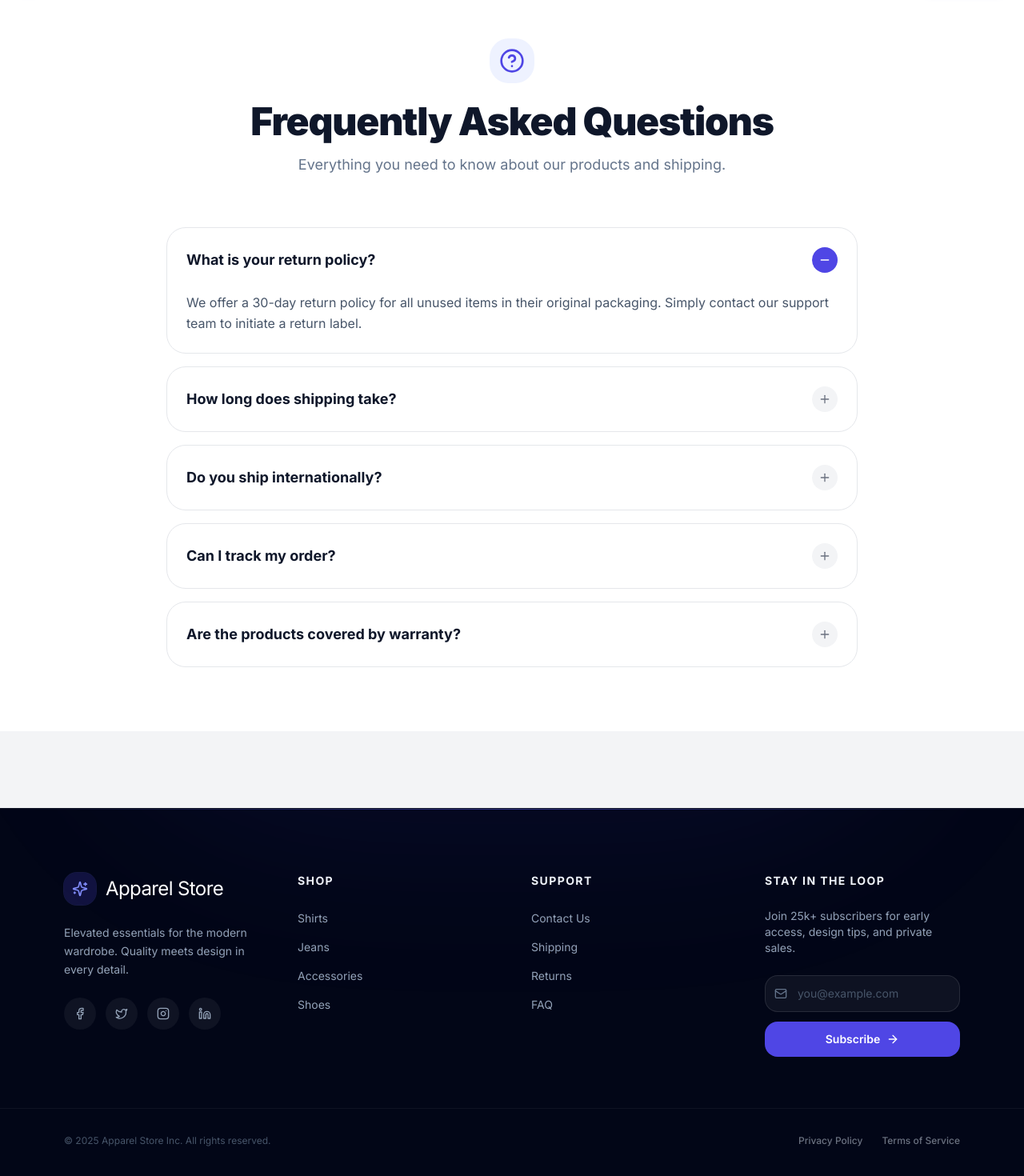
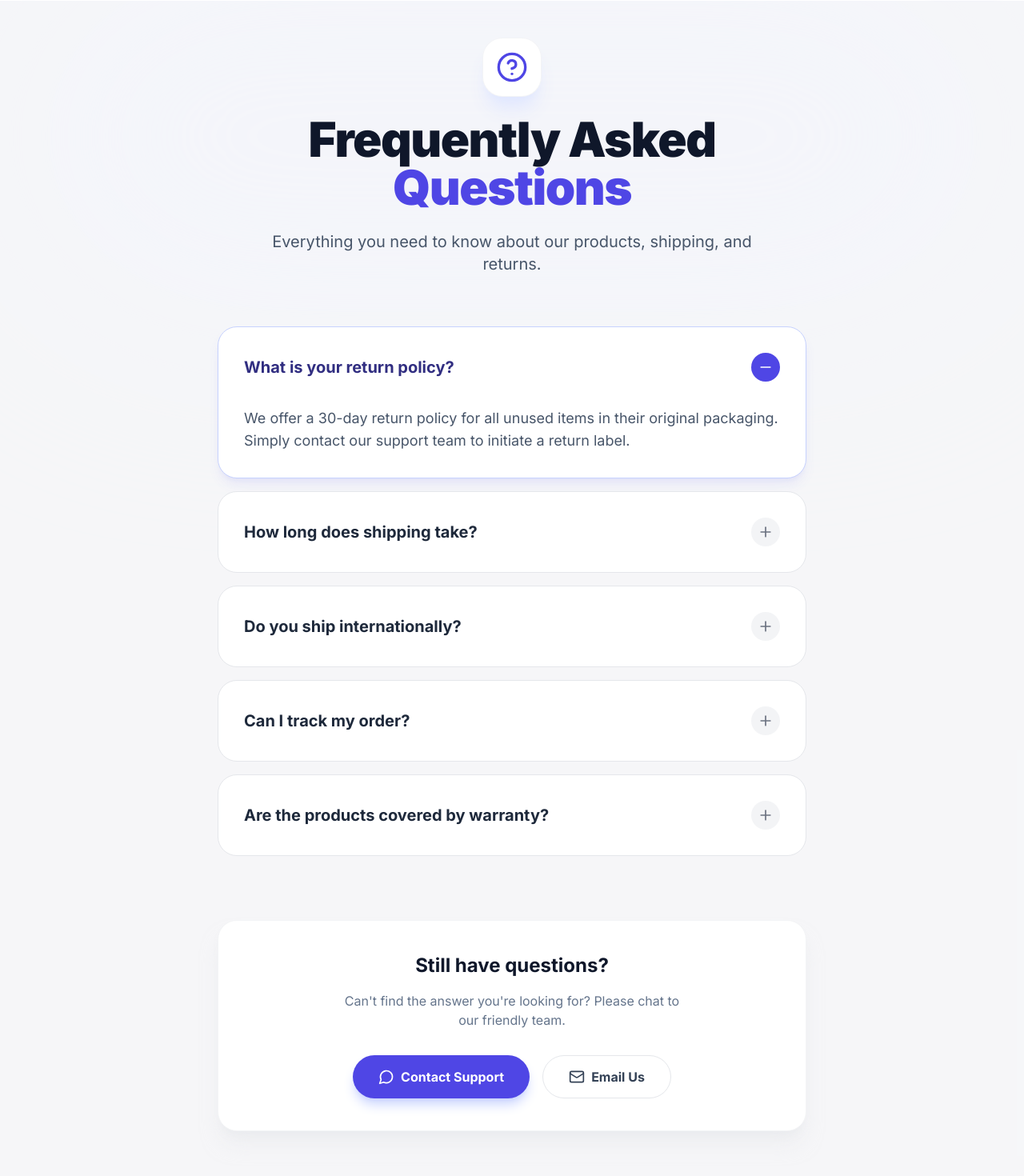
Before and after one commit to akash06959/FUTURE_FS_02, a Next.js app: page /faq in a window 1280 px wide. Shown: the part 80-1550 px from the top of the page at 80% size. Built offline with nearby package versions, Linux system fonts and the light colour scheme.

Commit message:
carousel fixed

```diff
--- a/src/app/faq/page.tsx
+++ b/src/app/faq/page.tsx
@@ -1,8 +1,9 @@
 'use client'
 
 import { useState } from 'react'
+import Link from 'next/link'
 import { motion, AnimatePresence } from 'framer-motion'
-import { Plus, Minus, HelpCircle } from 'lucide-react'
+import { Plus, Minus, HelpCircle, MessageCircle, Mail } from 'lucide-react'
 
 const faqs = [
   {
@@ -36,21 +37,24 @@ export default function FAQPage() {
   const [openIndex, setOpenIndex] = useState<number | null>(0)
 
   return (
-    <main className="bg-white min-h-screen pt-32 pb-20">
-      <div className="container mx-auto px-4 max-w-4xl">
+    <main className="bg-gray-50/50 min-h-screen pt-32 pb-20 relative overflow-hidden">
+      {/* Decorative Background Blob */}
+      <div className="absolute top-0 left-1/2 -translate-x-1/2 w-full h-[500px] bg-indigo-50/50 blur-[120px] rounded-full pointer-events-none -z-10" />
+
+      <div className="container mx-auto px-4 max-w-3xl">
         <motion.div
           initial={{ opacity: 0, y: 20 }}
           animate={{ opacity: 1, y: 0 }}
           className="text-center mb-16"
         >
-          <div className="inline-flex items-center justify-center p-3 bg-indigo-50 rounded-2xl mb-6 text-indigo-600">
-            <HelpCircle size={32} />
+          <div className="inline-flex items-center justify-center p-4 bg-white rounded-2xl mb-6 text-indigo-600 shadow-xl shadow-indigo-100 ring-1 ring-gray-100">
+            <HelpCircle size={40} />
           </div>
-          <h1 className="text-4xl md:text-5xl font-black text-slate-900 tracking-tight mb-4">
-            Frequently Asked Questions
+          <h1 className="text-4xl md:text-6xl font-black text-slate-900 tracking-tight mb-6">
+            Frequently Asked <span className="text-indigo-600">Questions</span>
           </h1>
-          <p className="text-slate-500 text-lg max-w-2xl mx-auto">
-            Everything you need to know about our products and shipping.
+          <p className="text-slate-600 text-lg md:text-xl max-w-2xl mx-auto leading-relaxed">
+            Everything you need to know about our products, shipping, and returns.
           </p>
         </motion.div>
 
@@ -61,19 +65,31 @@ export default function FAQPage() {
               initial={{ opacity: 0, y: 20 }}
               animate={{ opacity: 1, y: 0 }}
               transition={{ delay: index * 0.1 }}
-              className="border border-gray-200 rounded-2xl overflow-hidden bg-white hover:border-indigo-200 transition-colors"
+              className={`border rounded-3xl bg-white transition-all duration-300 ${
+                openIndex === index
+                  ? 'border-indigo-200 shadow-lg shadow-indigo-500/10'
+                  : 'border-gray-200 hover:border-indigo-300 hover:shadow-md'
+              }`}
             >
               <button
                 onClick={() => setOpenIndex(openIndex === index ? null : index)}
-                className="w-full flex items-center justify-between p-6 text-left"
+                className="w-full flex items-center justify-between p-6 md:p-8 text-left focus:outline-none"
               >
-                <span className="font-bold text-lg text-slate-900">{faq.question}</span>
                 <span
-                  className={`p-2 rounded-full transition-colors ${
-                    openIndex === index ? 'bg-indigo-600 text-white' : 'bg-gray-100 text-gray-500'
+                  className={`font-bold text-lg md:text-xl transition-colors ${
+                    openIndex === index ? 'text-indigo-900' : 'text-slate-800'
                   }`}
                 >
-                  {openIndex === index ? <Minus size={16} /> : <Plus size={16} />}
+                  {faq.question}
+                </span>
+                <span
+                  className={`flex-shrink-0 ml-4 p-2 rounded-full transition-all duration-300 ${
+                    openIndex === index
+                      ? 'bg-indigo-600 text-white rotate-180'
+                      : 'bg-gray-100 text-gray-500 group-hover:bg-indigo-50 group-hover:text-indigo-600'
+                  }`}
+                >
+                  {openIndex === index ? <Minus size={20} /> : <Plus size={20} />}
                 </span>
               </button>
 
@@ -83,15 +99,46 @@ export default function FAQPage() {
                     initial={{ height: 0, opacity: 0 }}
                     animate={{ height: 'auto', opacity: 1 }}
                     exit={{ height: 0, opacity: 0 }}
-                    transition={{ duration: 0.3 }}
+                    transition={{ duration: 0.3, ease: 'easeInOut' }}
                   >
-                    <div className="px-6 pb-6 text-slate-600 leading-relaxed">{faq.answer}</div>
+                    <div className="px-6 md:px-8 pb-8 pt-0 text-slate-600 leading-relaxed text-base md:text-lg">
+                      {faq.answer}
+                    </div>
                   </motion.div>
                 )}
               </AnimatePresence>
             </motion.div>
           ))}
         </div>
+
+        {/* Contact Support Section */}
+        <motion.div
+          initial={{ opacity: 0 }}
+          whileInView={{ opacity: 1 }}
+          viewport={{ once: true }}
+          className="mt-20 text-center bg-white rounded-3xl p-10 border border-gray-100 shadow-xl shadow-gray-200/50"
+        >
+          <h3 className="text-2xl font-bold text-slate-900 mb-4">Still have questions?</h3>
+          <p className="text-slate-500 mb-8 max-w-md mx-auto">
+            Can&apos;t find the answer you&apos;re looking for? Please chat to our friendly team.
+          </p>
+          <div className="flex flex-col sm:flex-row gap-4 justify-center">
+            <Link
+              href="/contact"
+              className="inline-flex items-center justify-center gap-2 px-8 py-3.5 bg-indigo-600 text-white rounded-full font-bold hover:bg-indigo-700 transition-all shadow-lg shadow-indigo-200 hover:shadow-indigo-300 active:scale-95"
+            >
+              <MessageCircle size={20} />
+              Contact Support
+            </Link>
+            <a
+              href="mailto:support@futura.com"
+              className="inline-flex items-center justify-center gap-2 px-8 py-3.5 bg-white text-slate-700 border border-gray-200 rounded-full font-bold hover:bg-gray-50 transition-all active:scale-95"
+            >
+              <Mail size={20} />
+              Email Us
+            </a>
+          </div>
+        </motion.div>
       </div>
     </main>
   )
--- a/src/components/HeroCarousel.tsx
+++ b/src/components/HeroCarousel.tsx
@@ -51,7 +51,7 @@ export default function HeroCarousel() {
   useEffect(() => {
     const timer = setInterval(() => {
       nextSlide()
-    }, 6000)
+    }, 3000) // <--- This value is in milliseconds (6000ms = 6s)
     return () => clearInterval(timer)
   }, [nextSlide, currentIndex])
 
@@ -89,13 +89,14 @@ export default function HeroCarousel() {
               </motion.div>
             </AnimatePresence>
 
-            <div className="absolute bottom-8 left-8 md:left-20 flex gap-3 z-20">
+            {/* --- MODIFIED INDICATORS (Small Size) --- */}
+            <div className="absolute bottom-8 left-8 md:left-20 flex gap-2 z-20">
               {slides.map((_, index) => (
                 <button
                   key={index}
                   onClick={() => setCurrentIndex(index)}
-                  className={`h-1.5 rounded-full transition-all duration-500 ${
-                    index === currentIndex ? `w-12 bg-black/80` : `w-3 bg-black/20 hover:bg-black/40`
+                  className={`h-1 rounded-full transition-all duration-500 ${
+                    index === currentIndex ? `w-6 bg-black/80` : `w-2 bg-black/20 hover:bg-black/40`
                   }`}
                   aria-label={`Go to slide ${index + 1}`}
                 />
@@ -116,6 +117,7 @@ export default function HeroCarousel() {
                 <img
                   src={slides[currentIndex].image}
                   alt={slides[currentIndex].title}
+                  // Using optimized image sizing: contain on mobile, cover on desktop
                   className="h-full w-full object-contain lg:object-cover object-center"
                 />
               </motion.div>
```
